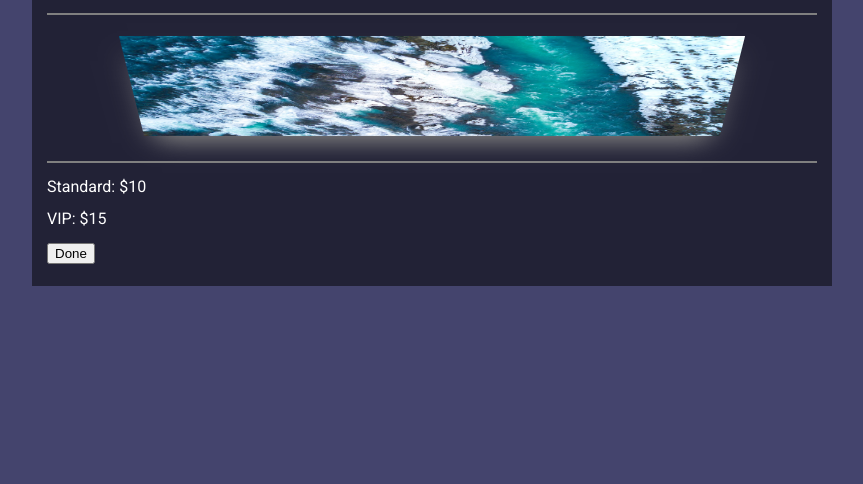
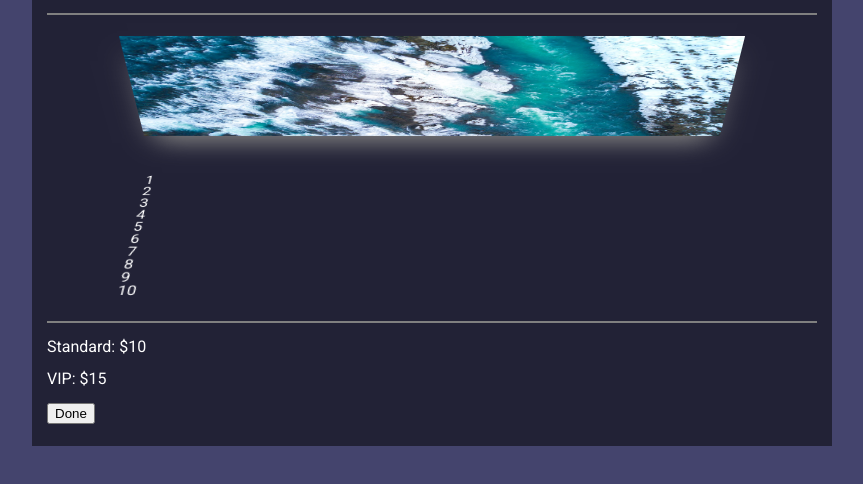
Before and after one commit to Ndn1618/loops3-7, a plain HTML site: page index.html in a window 1280 px wide. Shown: the part 180-664 px from the top of the page, without its empty margins (208-1071 px from the left). Drawn offline with Linux system fonts and the light colour scheme.

Commit message:
Add the first checkbox list and its styles

```diff
--- a/index.html
+++ b/index.html
@@ -33,10 +33,82 @@
         <img class="main-screen" src="img/screen.jpg" alt="Image of screen" width="600" height="130">
         <ol class="checkbox-list">
           <li class="checkbox-item">
-            <label for="" class="visually-hidden">
-              <input type="checkbox" class="chackbox-item-input">
+            <label class="chackbox-item-label">
+              <input class="chackbox-item-input visually-hidden" type="checkbox" name="checkbox-counter-1" disabled>
               <span class="checkbox-count-wrapper">
                 <span class="checkbox-count">1</span>
+              </span>
+            </label>
+          </li>
+          <li class="checkbox-item">
+            <label class="chackbox-item-label">
+              <input class="chackbox-item-input visually-hidden" type="checkbox" name="checkbox-counter-2">
+              <span class="checkbox-count-wrapper">
+                <span class="checkbox-count">2</span>
+              </span>
+            </label>
+          </li>
+          <li class="checkbox-item">
+            <label class="chackbox-item-label">
+              <input class="chackbox-item-input visually-hidden" type="checkbox" name="checkbox-counter-3">
+              <span class="checkbox-count-wrapper">
+                <span class="checkbox-count">3</span>
+              </span>
+            </label>
+          </li>
+          <li class="checkbox-item">
+            <label class="chackbox-item-label">
+              <input class="chackbox-item-input visually-hidden" type="checkbox" name="checkbox-counter-4">
+              <span class="checkbox-count-wrapper">
+                <span class="checkbox-count">4</span>
+              </span>
+            </label>
+          </li>
+          <li class="checkbox-item">
+            <label class="chackbox-item-label">
+              <input class="chackbox-item-input visually-hidden" type="checkbox" name="checkbox-counter-5">
+              <span class="checkbox-count-wrapper">
+                <span class="checkbox-count">5</span>
+              </span>
+            </label>
+          </li>
+          <li class="checkbox-item">
+            <label class="chackbox-item-label">
+              <input class="chackbox-item-input visually-hidden" type="checkbox" name="checkbox-counter-6">
+              <span class="checkbox-count-wrapper">
+                <span class="checkbox-count">6</span>
+              </span>
+            </label>
+          </li>
+          <li class="checkbox-item">
+            <label class="chackbox-item-label">
+              <input class="chackbox-item-input visually-hidden" type="checkbox" name="checkbox-counter-7">
+              <span class="checkbox-count-wrapper">
+                <span class="checkbox-count">7</span>
+              </span>
+            </label>
+          </li>
+          <li class="checkbox-item">
+            <label class="chackbox-item-label">
+              <input class="chackbox-item-input visually-hidden" type="checkbox" name="checkbox-counter-8">
+              <span class="checkbox-count-wrapper">
+                <span class="checkbox-count">8</span>
+              </span>
+            </label>
+          </li>
+          <li class="checkbox-item">
+            <label class="chackbox-item-label">
+              <input class="chackbox-item-input visually-hidden" type="checkbox" name="checkbox-counter-9">
+              <span class="checkbox-count-wrapper">
+                <span class="checkbox-count">9</span>
+              </span>
+            </label>
+          </li>
+          <li class="checkbox-item">
+            <label class="chackbox-item-label">
+              <input class="chackbox-item-input visually-hidden" type="checkbox" name="checkbox-counter-10">
+              <span class="checkbox-count-wrapper">
+                <span class="checkbox-count">10</span>
               </span>
             </label>
           </li>
```
